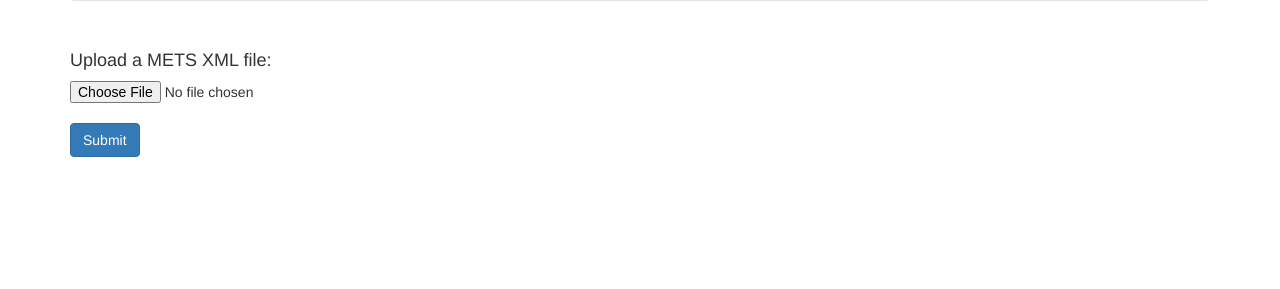
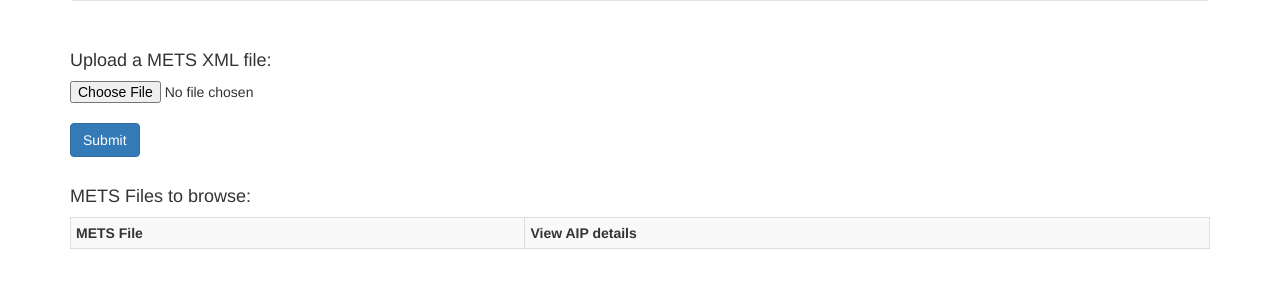
Before and after one commit to tw4l/METSFlask, a Flask app: page / in a window 1280 px wide. Shown: the part 197-486 px from the top of the page. Run offline with Flask 2, Linux system fonts and the light colour scheme; data that the repository does not hold is empty; some libraries are stand-ins or nearby versions.

Commit message:
Add uploaded files to upload page

```diff
--- a/templates/upload.html
+++ b/templates/upload.html
@@ -24,11 +24,27 @@
   </div>
   <br>
   <h4>Upload a METS XML file:</h4>
-  <form action = "/originalfiles" method="POST" enctype="multipart/form-data">
+  <form action = "/" method="POST" enctype="multipart/form-data">
      <input type="file" name ="file"/>
      <br>
      <button type="submit" class="btn btn-primary">Submit</button>
   </form>
+  <br>
+  <h4>METS Files to browse:</h4>
+  <table class="table table-striped table-bordered table-condensed sortable">
+  <tr>
+  <td><strong>METS File</strong></td>
+  <td><strong>View AIP details</strong></td>
+  </tr>
+  {% if mets_instances %}
+    {% for mets_instance in mets_instances %}
+      <tr>
+        <td>{{ mets_instance.metsfile }}</td>
+        <td><a href="/aip/{{ mets_instance.metsfile }}" target="_blank">Link</a></td>
+      </tr>
+    {% endfor %}
+  {% endif %}
+  </table>
   </div>
  </body>
 </html>
```
